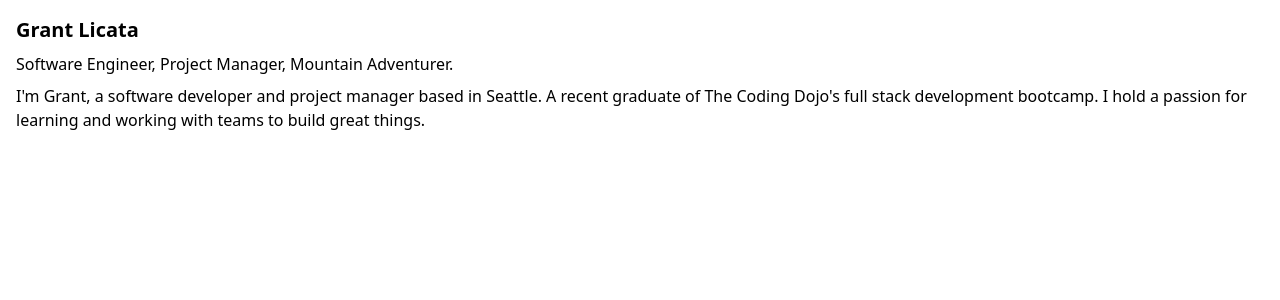
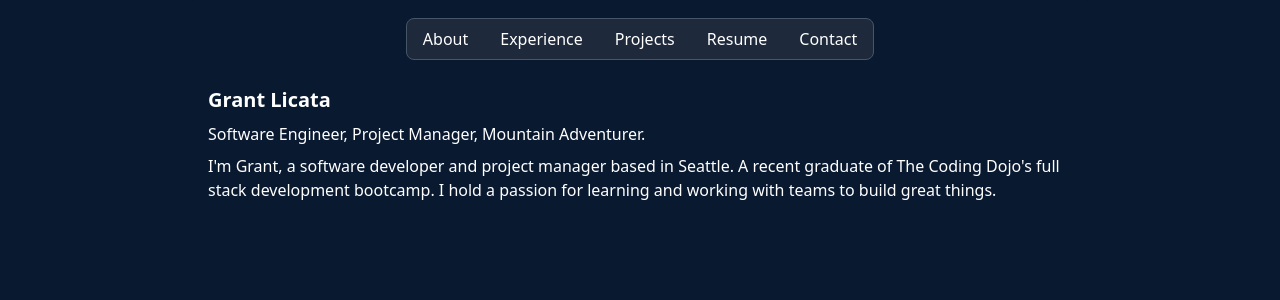
Before and after one commit to GrantLicata/Portfolio-archive, a Next.js app: page / in a window 1280 px wide. Shown: the top 300 px of the page. Built offline with nearby package versions, Linux system fonts and the light colour scheme.

Commit message:
Navigation bar style updates

```diff
--- /dev/null
+++ b/components/Navigation.js
@@ -0,0 +1,34 @@
+const Navigation = () => {
+
+  return (
+    <nav className="bg-[#091930] px-2 px-auto py-2.5 rounded flex justify-center">
+        <div className="">
+            {/* <button data-collapse-toggle="navbar-default" type="button" className="inline-flex items-center p-2 ml-3 text-sm text-gray-500 rounded-lg sm:hidden hover:bg-gray-100 focus:outline-none focus:ring-2 focus:ring-gray-200 dark:text-gray-400 dark:hover:bg-gray-700 dark:focus:ring-gray-600" aria-controls="navbar-default" aria-expanded="false">
+                <span className="sr-only">Open main menu</span>
+                <svg className="w-6 h-6" aria-hidden="true" fill="currentColor" viewBox="0 0 20 20" xmlns="http://www.w3.org/2000/svg"><path fill-rule="evenodd" d="M3 5a1 1 0 011-1h12a1 1 0 110 2H4a1 1 0 01-1-1zM3 10a1 1 0 011-1h12a1 1 0 110 2H4a1 1 0 01-1-1zM3 15a1 1 0 011-1h12a1 1 0 110 2H4a1 1 0 01-1-1z" clip-rule="evenodd"></path></svg>
+            </button> */}
+            <div className="w-full md:block md:w-auto" id="navbar-default">
+                <ul className="flex justify-center flex-row flex-wrap p-2 mt-2 bg-slate-800 border border-slate-600 rounded-lg md:space-x-8 md:text-md md:px-4 font-medium">
+                    <li>
+                    <a href="#" className="block py-2 pl-3 pr-4 text-white rounded md:bg-transparent md:p-0 dark:text-white" aria-current="page">About</a>
+                    </li>
+                    <li>
+                    <a href="#" className="block py-2 pl-3 pr-4 text-white rounded hover:bg-gray-100 md:hover:bg-transparent md:border-0 md:hover:text-blue-200 md:p-0 dark:text-gray-400 md:dark:hover:text-white dark:hover:bg-gray-700 dark:hover:text-white md:dark:hover:bg-transparent">Experience</a>
+                    </li>
+                    <li>
+                    <a href="#" className="block py-2 pl-3 pr-4 text-white rounded hover:bg-gray-100 md:hover:bg-transparent md:border-0 md:hover:text-blue-200 md:p-0 dark:text-gray-400 md:dark:hover:text-white dark:hover:bg-gray-700 dark:hover:text-white md:dark:hover:bg-transparent">Projects</a>
+                    </li>
+                    <li>
+                    <a href="#" className="block py-2 pl-3 pr-4 text-white rounded hover:bg-gray-100 md:hover:bg-transparent md:border-0 md:hover:text-blue-200 md:p-0 dark:text-gray-400 md:dark:hover:text-white dark:hover:bg-gray-700 dark:hover:text-white md:dark:hover:bg-transparent">Resume</a>
+                    </li>
+                    <li>
+                    <a href="#" className="block py-2 pl-3 pr-4 text-white rounded hover:bg-gray-100 md:hover:bg-transparent md:border-0 md:hover:text-blue-200 md:p-0 dark:text-gray-400 md:dark:hover:text-white dark:hover:bg-gray-700 dark:hover:text-white md:dark:hover:bg-transparent">Contact</a>
+                    </li>
+                </ul>
+            </div>
+        </div>
+    </nav>
+  )
+}
+
+export default Navigation
--- a/pages/_document.js
+++ b/pages/_document.js
@@ -2,9 +2,9 @@ import { Html, Head, Main, NextScript } from 'next/document'
 
 export default function Document() {
   return (
-    <Html lang="en">
+    <Html lang="en" className='flex justify-center'>
       <Head />
-      <body>
+      <body className='bg-[#091930] text-white max-w-4xl'>
         <Main />
         <NextScript />
       </body>
--- a/pages/index.js
+++ b/pages/index.js
@@ -1,7 +1,5 @@
 import Head from 'next/head'
-import { Inter } from '@next/font/google'
-
-const inter = Inter({ subsets: ['latin'] })
+import Navigation from '@/components/Navigation'
 
 export default function Home() {
   return (
@@ -12,6 +10,7 @@ export default function Home() {
         <meta name="viewport" content="width=device-width, initial-scale=1" />
         <link rel="icon" href="/favicon.ico" />
       </Head>
+      <Navigation/>
       <main className='p-4'>
         <h1 className='text-xl font-bold'>Grant Licata</h1>
         <h2 className='pt-2'>Software Engineer, Project Manager, Mountain Adventurer.</h2>
```
